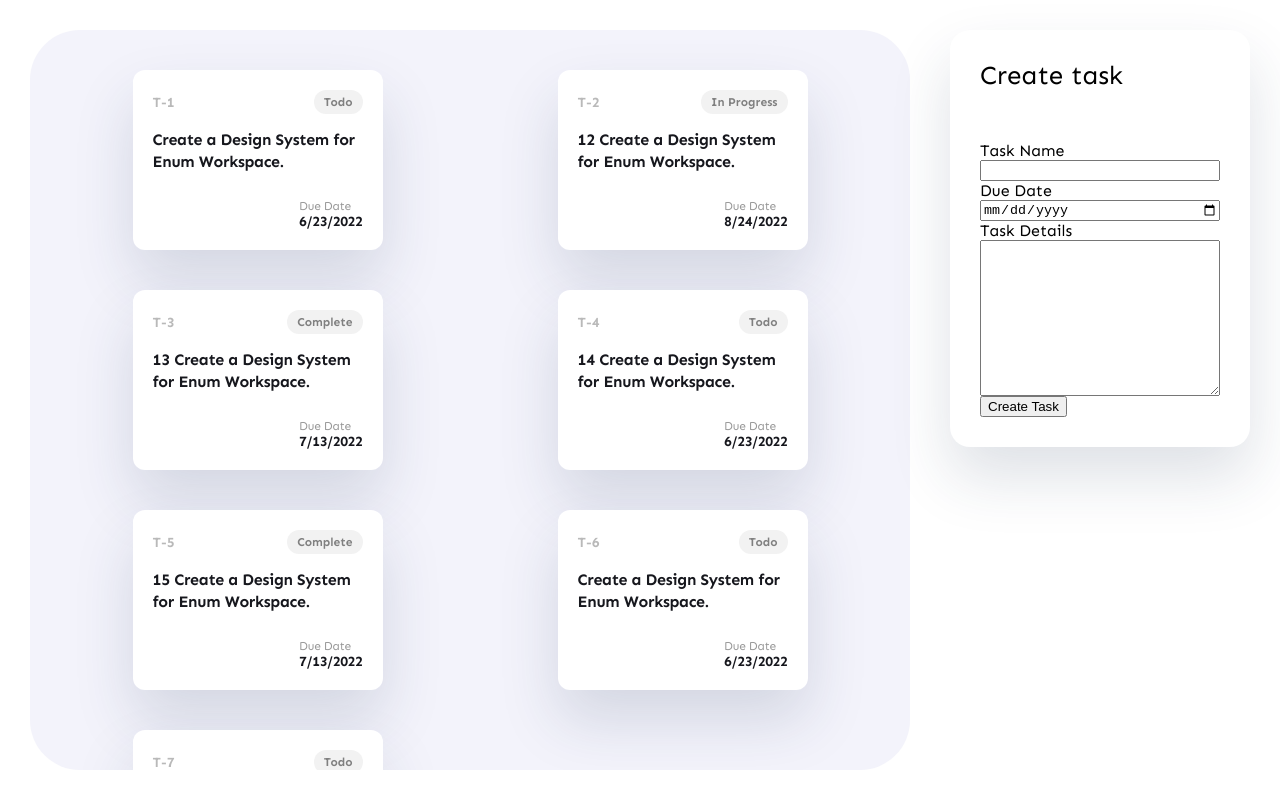
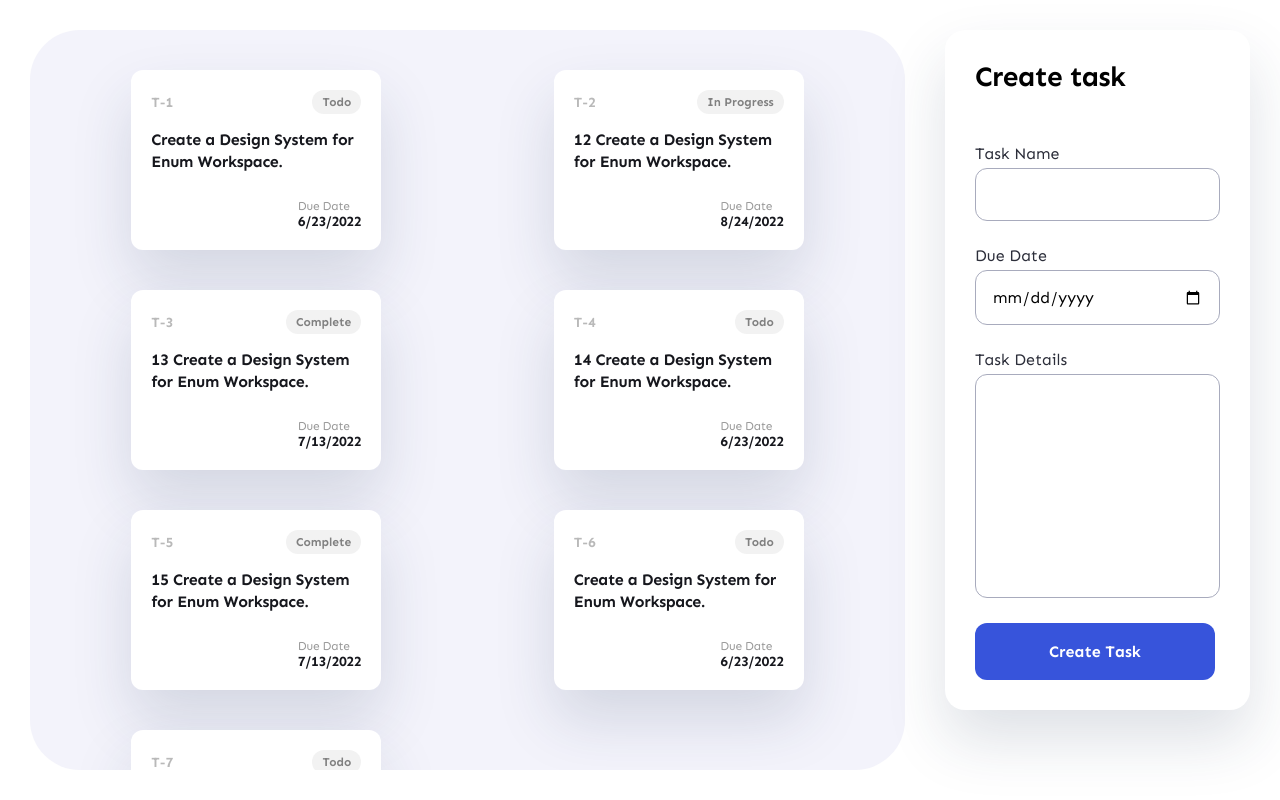
Before and after one commit to shapovalov-sasha/Task-Manager, a React (Create React App) app: page / in a window 1280 px wide. Built offline with nearby package versions, Linux system fonts and the light colour scheme.

Commit message:
styled form

```diff
--- a/src/App.css
+++ b/src/App.css
@@ -8,7 +8,7 @@
 .app-content {
   flex: 1;
   display: grid;
-  grid-template-columns: auto minmax(20%, 300px);
+  grid-template-columns: auto minmax(25%, 300px);
   gap: 40px;
 }
 
@@ -27,6 +27,15 @@
   box-shadow: 0px 30px 60px rgba(32, 56, 85, 0.15);
 }
 
+.card-xl h3 {
+  font-weight: 600;
+  font-size: 28px;
+  line-height: 34px;
+  letter-spacing: -0.02em;
+
+  color: #000000;
+}
+
 .side-bar-right {
   width: 100%;
 }
--- a/src/components/forms/CreateTaskForm.css
+++ b/src/components/forms/CreateTaskForm.css
@@ -1,4 +1,46 @@
 .form-row {
   display: flex;
   flex-direction: column;
+  margin: 20px 0;
 }
+
+.label-md {
+  font-style: normal;
+  font-weight: 400;
+  font-size: 16px;
+  line-height: 19px;
+  color: #2c2e3a;
+}
+
+.input-primary {
+  margin: 5px 0;
+  padding: 16px;
+  gap: 10px;
+  border: 1px solid #a8abbd;
+  border-radius: 12px;
+  font-size: 16px;
+  font-family: "Sen", sans-serif;
+}
+
+textarea.input-primary {
+  resize: none;
+}
+
+.button-primary {
+  background: #3754db;
+  border-radius: 12px;
+  padding: 19px 74px;
+  font-weight: 700;
+  font-size: 16px;
+  line-height: 19px;
+  color: white;
+  border: none;
+  cursor: pointer;
+  font-family: "Sen", sans-serif;
+}
+
+.button-primary:hover {
+  background-image: linear-gradient(rgba(0, 0, 0, 0.1) 0 0);
+  background-blend-mode: lighten;
+  background-blend-mode: darken;
+}
--- a/src/components/forms/CreateTaskForm.jsx
+++ b/src/components/forms/CreateTaskForm.jsx
@@ -6,21 +6,23 @@
     <div>
       <form>
         <div className="form-row">
-          <label>Task Name</label>
-          <input type="text" />
+          <label className="label-md">Task Name</label>
+          <input className="input-primary" type="text" />
         </div>
 
         <div className="form-row">
-          <label>Due Date</label>
-          <input type="date" />
+          <label className="label-md">Due Date</label>
+          <input className="input-primary" type="date" />
         </div>
 
         <div className="form-row">
-          <label>Task Details</label>
-          <textarea name="" id="" cols="30" rows="10"></textarea>
+          <label className="label-md">Task Details</label>
+          <textarea className="input-primary" cols="30" rows="10"></textarea>
         </div>
 
-        <button type="submit">Create Task</button>
+        <button className="button-primary" type="submit">
+          Create Task
+        </button>
       </form>
     </div>
   );
```
